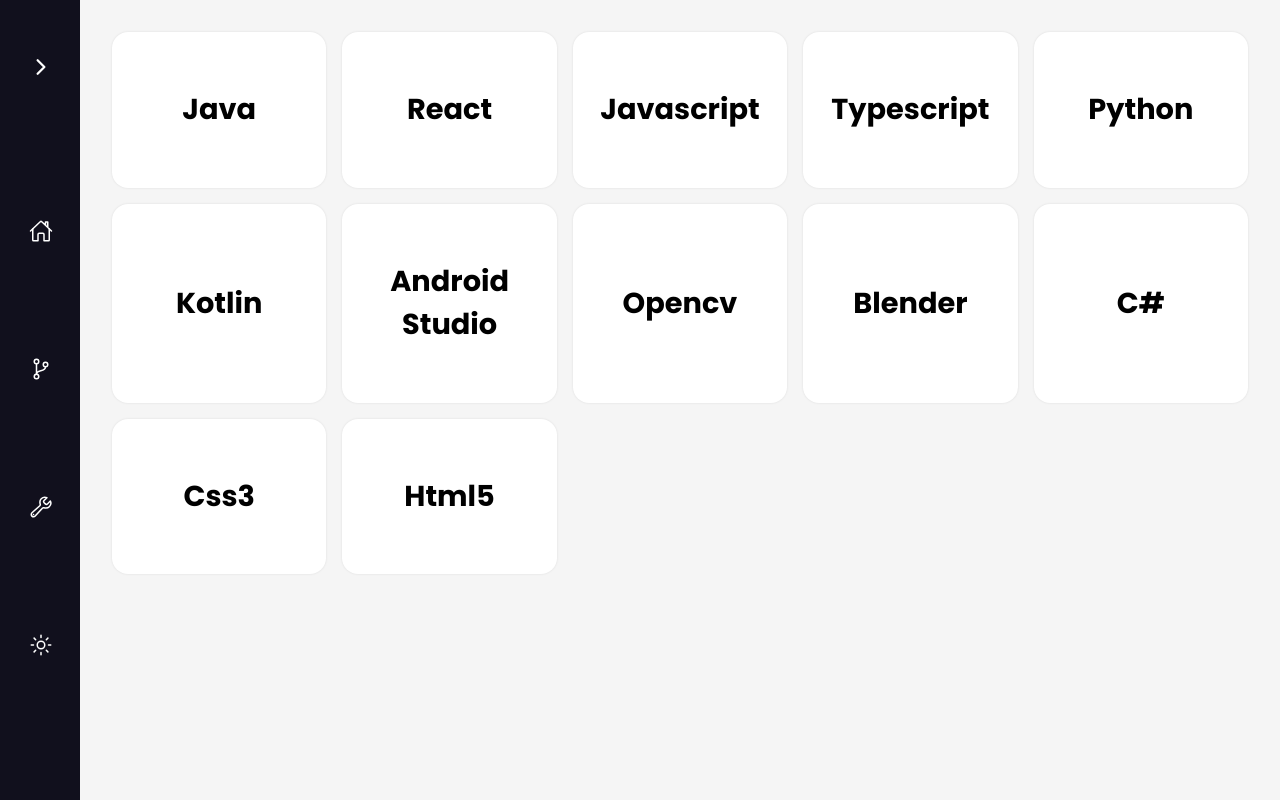
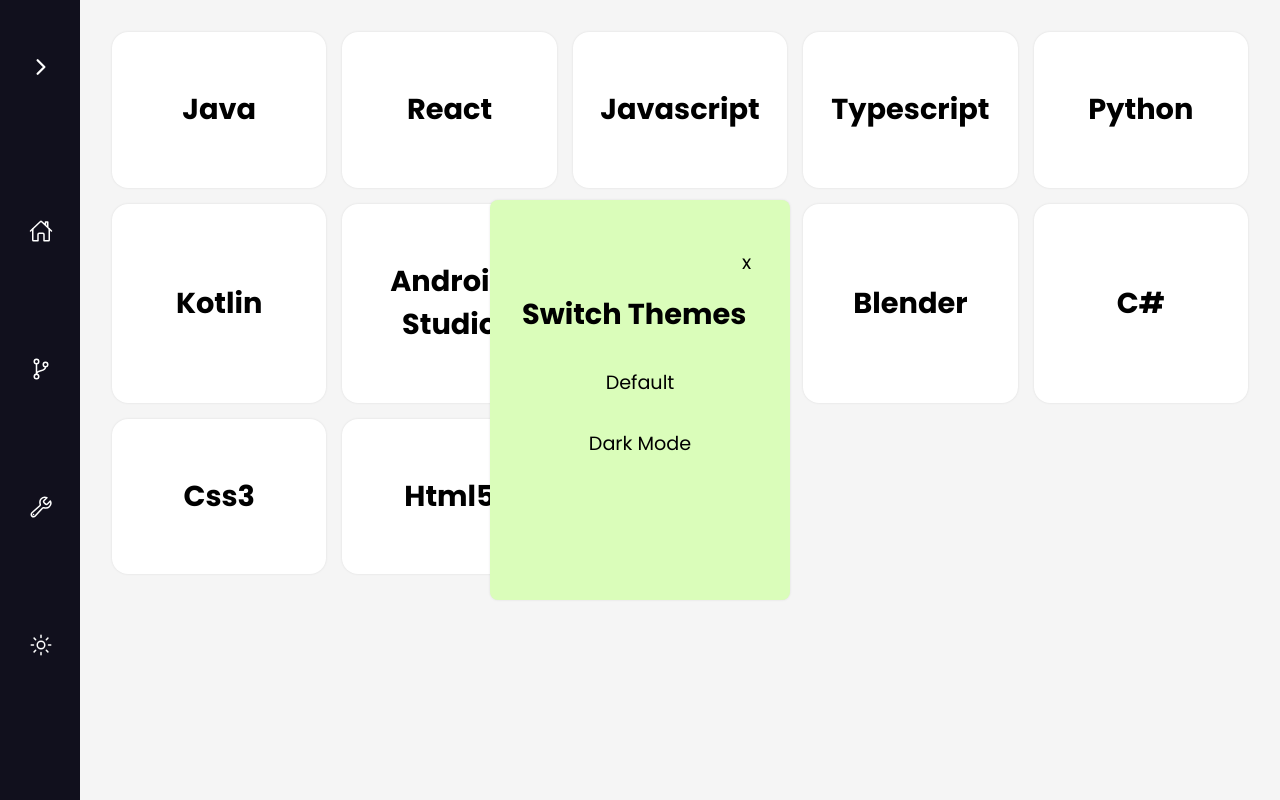
Before and after one commit to samyabrata-maji/portfolio-website-template, a React (Create React App) app: page /tech in a window 1280 px wide. Built offline with nearby package versions, Linux system fonts and the light colour scheme.

Commit message:
feat: themes

```diff
--- a/src/App.css
+++ b/src/App.css
@@ -18,11 +18,11 @@
 
   /* default theme */
   --col-pri: #9FC131;
-  --col-pri-sec: #DBF227;
+  --col-pri-light: #DBF227;
   --col-sec: #012030;
   --col-sec-light: #DAFDBA;
   --col-accent: #11101d;
-  --col-accent-sec: #1d1b31;
+  --col-accent-light: #1d1b31;
   --col-bg: #f5f5f5;
 
   /* DIMENSIONS */
--- a/src/components/sidebar/SideBar.css
+++ b/src/components/sidebar/SideBar.css
@@ -128,7 +128,7 @@
   border-radius: var(--nav-border);
   outline: none;
   border: none;
-  background-color: var(--col-accent-sec);
+  background-color: var(--col-accent-light);
   font-size: 18px;
   color: #fff;
 }
--- a/src/components/sidebar/SideBar.js
+++ b/src/components/sidebar/SideBar.js
@@ -2,16 +2,9 @@
 import MenuItem from "./MenuItem";
 import "./SideBar.css";
 import { MENU_DATA } from "../../user";
+import ThemeDialog from "../theme_diaglog/ThemeDialog";
 
 export default function SideBar() {
-  useEffect(() => {
-    const btnToggleTheme = document.getElementById("btn-toggle-theme");
-    btnToggleTheme.onclick = () => {
-      // dialog to switch themes
-      // document.querySelector(':root').style.setProperty('--col-accent', '#fffff')
-    };
-  }, []);
-
   const menu_items = MENU_DATA.map((item, index) => {
     return (
       <MenuItem
@@ -24,9 +17,14 @@
     );
   });
 
-  function toggleDarkTheme() {
-    // document.querySelector(':root').style.setProperty()
-  }
+  const { theme, setTheme } = useState("default");
+  const theme_dialog = <ThemeDialog />;
+  useEffect(() => {
+    const btnToggleTheme = document.getElementById("btn-toggle-theme");
+    btnToggleTheme.onclick = () => {
+      document.querySelector('.diag').classList.toggle('diag-hide')
+    };
+  }, []);
 
   function toggleMenu() {
     document.querySelector(".main .sb").classList.toggle("sb-active");
@@ -34,6 +32,8 @@
   }
 
   return (
+    <>
+      {theme_dialog}
       <div className="sb sb-passive">
         <div className="sb-head">
           <div className="sb-head-menu-btn" onClick={toggleMenu}>
@@ -44,8 +44,8 @@
             ></ion-icon>
           </div>
         </div>
-
         <ul className="sb-menu">{menu_items}</ul>
       </div>
+    </>
   );
 }
--- /dev/null
+++ b/src/components/theme_diaglog/ThemeDialog.css
@@ -0,0 +1,51 @@
+.diag {
+  position: absolute;
+  height: 50vh;
+  width: 300px;
+  background-color: var(--col-sec-light);
+  padding: 2rem;
+  border-radius: 0.5rem;
+  left: 0;
+  right: 0;
+  margin-left: auto;
+  margin-right: auto;
+  top: 50vh;
+  transform: translateY(-50%);
+  box-shadow: var(--def-box-shadow);
+  z-index: 100;
+}
+
+.diag-hide {
+    display: none;
+}
+
+.diag ul {
+    padding-top: 1rem;
+    padding-bottom: 1rem;
+    list-style: none;
+}
+
+#btn-close-diag {
+    padding-left: 1rem;
+    padding-right: 1rem;
+    transform: translateX(-2rem);
+    position: relative;
+    right: 0;
+    left: 100%;
+    width: fit-content;
+}
+
+.diag button {
+    font-size: 1.2rem;
+    padding-top: 1rem;
+    padding-bottom: 1rem;
+    border: none;
+    width: 100%;
+    border-radius: 0.5rem;
+    background-color: transparent;
+}
+
+.diag button:hover {
+    background-color: var(--col-pri);
+    box-shadow: var(--def-box-shadow);
+}
--- a/src/components/theme_diaglog/ThemeDialog.js
+++ b/src/components/theme_diaglog/ThemeDialog.js
@@ -1,10 +1,56 @@
-import React from 'react'
+import React, { useEffect, useState } from "react";
+import { THEME } from "../../user";
+import "./ThemeDialog.css";
 
 export default function ThemeDialog() {
+  const [themeIndex, setTheme] = useState(0);
+
+  function toggleThemeDialog() {
+    document.querySelector(".diag").classList.toggle("diag-hide");
+  }
+
+  const switchTheme = (event) => {
+    console.log(event.target.value);
+    setTheme((_) => event.target.value);
+  };
+
+  useEffect(
+    (_) => {
+      // change theme
+      console.log("change");
+      const root = document.querySelector(":root");
+
+      /** order of values
+       * values: [pri, priLight, sec, secLight, accent, accentLight, bg, ]
+       */
+      root.style.setProperty("--col-pri", THEME[themeIndex].value[0]);
+      root.style.setProperty("--col-pri-light", THEME[themeIndex].value[1]);
+      root.style.setProperty("--col-sec", THEME[themeIndex].value[2]);
+      root.style.setProperty("--col-sec-light", THEME[themeIndex].value[3]);
+      root.style.setProperty("--col-accent", THEME[themeIndex].value[4]);
+      root.style.setProperty("--col-accent-light", THEME[themeIndex].value[5]);
+      root.style.setProperty("--col-bg", THEME[themeIndex].value[6]);
+    },
+    [themeIndex]
+  );
+
+  const theme_items = THEME.map((item, index) => {
+    return (
+      <li key={index}>
+        <button id={item.id} value={item.index} onClick={switchTheme}>
+          {item.title}
+        </button>
+      </li>
+    );
+  });
 
   return (
-    <div className='diag-con'>
-      <div className='diag-title'>Switch Themes</div>
+    <div className="diag">
+      <button id="btn-close-diag" onClick={toggleThemeDialog}>
+        x
+      </button>
+      <h2 className="diag-title">Switch Themes</h2>
+      <ul>{theme_items}</ul>
     </div>
-  )
+  );
 }
--- a/src/user.js
+++ b/src/user.js
@@ -60,26 +60,27 @@
   {
     title: "Studied at St Patricks School",
     description: "Did my high schooling from St. Patricks School, Asansol",
-    from: "June, 2007",
-    to: "June, 2022",
+    // from: "June, 2007",
+    // to: "June, 2022",
   },
   {
     title: "Got into Game Development",
-    description: "Learned basics of blender. Started using unity and C#. Finally switched to Unreal Engine",
-    from: "June, 2007",
-    to: "June, 2022",
+    description:
+      "Learned basics of blender. Started using unity and C#. Finally switched to Unreal Engine",
+    // from: "June, 2007",
+    // to: "June, 2022",
   },
   {
     title: "Started Learing Web Development",
     description: "Learned JavaScript, TypeScript, React, ",
-    from: "June, 2007",
-    to: "June, 2022",
+    // from: "June, 2007",
+    // to: "June, 2022",
   },
   {
     title: "Pursuing BTech. in CSE",
     description: "From Maulana Abul Kalam University of Technology",
-    from: "June, 2007",
-    to: "June, 2022",
+    // from: "June, 2007",
+    // to: "June, 2022",
   },
 ];
 
@@ -98,11 +99,47 @@
   { title: "html5" },
 ];
 
+/** order of values
+ * values: [pri, priLight, sec, secLight, accent, accentLight, bg, ]
+ */
+let theme_index = 0;
+const THEME = [
+  {
+    id: "th00",
+    index: theme_index++,
+    title: "Default",
+    value: [
+      "#9FC131",
+      "#DBF227",
+      "#012030",
+      "#DAFDBA",
+      "#11101d",
+      "#1d1b31",
+      "#f5f5f5",
+    ],
+  },
+  {
+    id: "th01",
+    index: theme_index++,
+    title: "Dark Mode",
+    value: [
+      "#9FC131",
+      "#DBF227",
+      "#012030",
+      "#DAFDBA",
+      "#11101d",
+      "red",
+      "#014029",
+    ],
+  },
+];
+
 export {
   USERNAME,
   USER_PROFILE_GITHUB,
   MENU_DATA,
   JOURNEY_DATA,
   TECH_STACK_DATA,
+  THEME,
   settings,
 };
```
Lines whose indentation alone changed are shown as unchanged.
